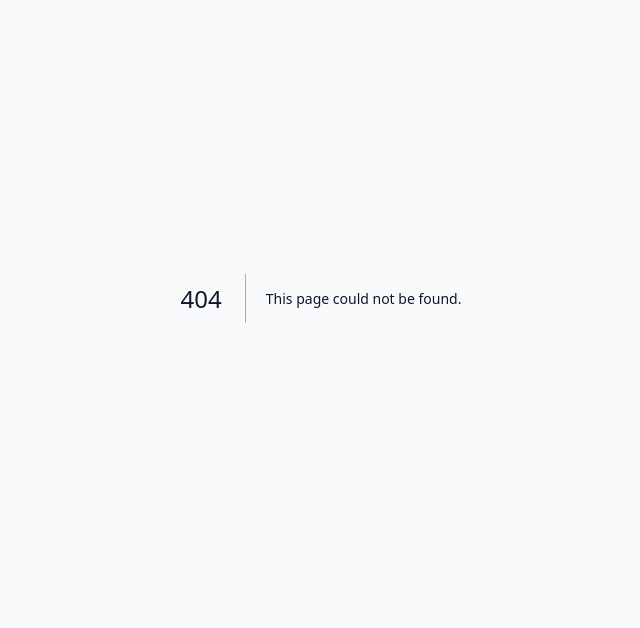
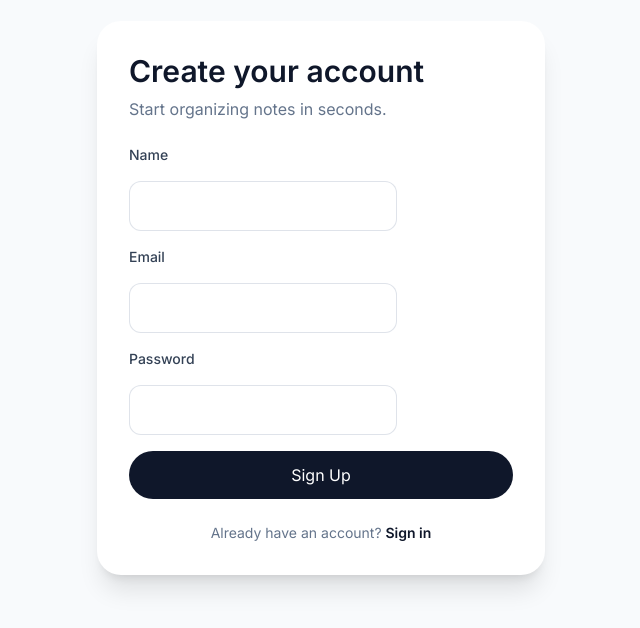
Before and after one commit to SOHAILASIF1/lms, a Next.js app: page /signup in a window 1280 px wide. Before the commit this address had no page. Shown: the part 102-730 px from the top of the page, without its empty margins (319-959 px from the left). Built offline with nearby package versions, Linux system fonts and the light colour scheme.

Commit message:
auto commit

```diff
--- /dev/null
+++ b/app/(auth)/signup/page.js
@@ -0,0 +1,52 @@
+'use client'
+
+import { useState } from 'react'
+import { useRouter } from 'next/navigation'
+
+export default function SignupPage() {
+  const router = useRouter()
+  const [name, setName] = useState('')
+  const [email, setEmail] = useState('')
+  const [password, setPassword] = useState('')
+  const [error, setError] = useState('')
+
+  const handleSubmit = async (event) => {
+    event.preventDefault()
+
+    const res = await fetch('/api/auth/signup', {
+      method: 'POST',
+      headers: { 'Content-Type': 'application/json' },
+      body: JSON.stringify({ name, email, password }),
+    })
+    const data = await res.json()
+    if (!res.ok) {
+      setError(data.error || 'Unable to sign up.')
+      return
+    }
+
+    router.push('/login')
+  }
+
+  return (
+    <div className="flex min-h-screen items-center justify-center bg-slate-50 px-4 py-10">
+      <div className="w-full max-w-md rounded-3xl bg-white p-8 shadow-xl">
+        <h1 className="mb-2 text-3xl font-semibold">Create your account</h1>
+        <p className="mb-6 text-slate-500">Start organizing notes in seconds.</p>
+        {error ? <div className="mb-4 rounded-2xl bg-rose-50 p-3 text-sm text-rose-700">{error}</div> : null}
+        <form onSubmit={handleSubmit} className="space-y-4">
+          <label className="block text-sm font-medium text-slate-700">Name</label>
+          <input type="text" value={name} onChange={(e) => setName(e.target.value)} required />
+          <label className="block text-sm font-medium text-slate-700">Email</label>
+          <input type="email" value={email} onChange={(e) => setEmail(e.target.value)} required />
+          <label className="block text-sm font-medium text-slate-700">Password</label>
+          <input type="password" value={password} onChange={(e) => setPassword(e.target.value)} required minLength={6} />
+          <button type="submit" className="w-full rounded-3xl bg-slate-900 px-5 py-3 text-white">Sign Up</button>
+        </form>
+        <p className="mt-6 text-center text-sm text-slate-500">
+          Already have an account?{' '}
+          <a href="/login" className="font-semibold text-slate-900">Sign in</a>
+        </p>
+      </div>
+    </div>
+  )
+}
```
